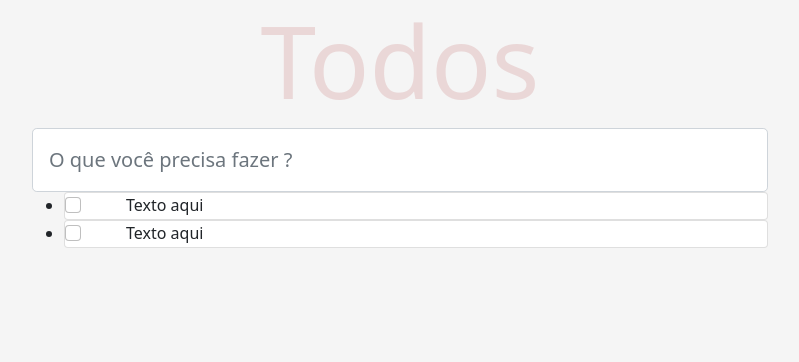
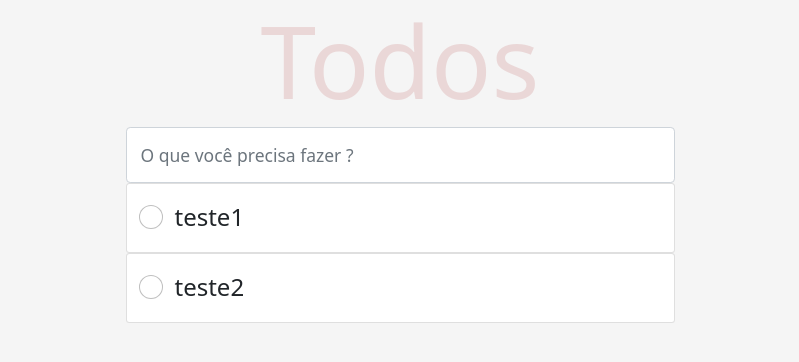
Before and after one commit to alanhenschel/TodoSite, a React (Create React App) app: page / in a window 1280 px wide. Shown: the top 362 px of the page, without its empty margins (240-1039 px from the left). Built offline with nearby package versions, Linux system fonts and the light colour scheme.

Commit message:
styling itemTodo Component

```diff
--- a/src/App.css
+++ b/src/App.css
@@ -7,6 +7,7 @@
 
 html {
   background: #f5f5f5;
+  font: 14px 'Helvetica Neue', Helvetica, Arial, sans-serif;
 }
 
 .background-home {
--- /dev/null
+++ b/src/components/inputTodo/inputTodo.css
@@ -0,0 +1,5 @@
+ul {
+    list-style-type: none;
+    margin: 0;
+    padding: 0;
+}
--- a/src/components/inputTodo/inputTodo.jsx
+++ b/src/components/inputTodo/inputTodo.jsx
@@ -1,12 +1,15 @@
 import React, { useState } from 'react'
 import ItemTodo from '../itemTodo/itemTodo'
+import './inputTodo.css'
+
+const todoList = ['teste1', 'teste2']
 
 const inputTodo = () => {
   const [input, setInput] = useState('')
   return (
     <div className="container">
       <div className="row justify-content-md-center">
-        <div className="col-sm-8">
+        <div className="col-sm-8 w-50">
           <div className="input-group input-group-lg justify-content-center">
             <input
               type="text"
@@ -23,11 +26,12 @@ const inputTodo = () => {
                   console.log(input)
                 }
               }}/>
-        </div>
-        <ul>
-            <ItemTodo />
-            <ItemTodo />
-        </ul>
+          </div>
+          <ul>
+            {todoList.map((item, index) => (
+              <ItemTodo key={index} texto={item} />
+            ))}
+          </ul>
         </div>
       </div>
     </div>
--- /dev/null
+++ b/src/components/itemTodo/itemTodo.css
@@ -0,0 +1,16 @@
+.form-check {
+    max-width: 50px;
+    padding-left: 2.0em;
+}
+
+li {
+    font-size: 24px;
+}
+
+li > div {
+    padding: 15px 15px 15px;
+}
+
+.form-check-input[type=checkbox] {
+    border-radius: 50%;
+}
--- a/src/components/itemTodo/itemTodo.jsx
+++ b/src/components/itemTodo/itemTodo.jsx
@@ -1,17 +1,21 @@
 import React from 'react'
+import './itemTodo.css'
 
-const itemTodo = () => {
+const itemTodo = (props) => {
   return (
-      <li>
-        <div className="card">
-            <div className="form-check w-25">
-                <input className="form-check-input" type="checkbox" value="" id="flexCheckDefault" />
-                <label className="form-check-label" htmlFor="flexCheckDefault">
-                    Texto aqui
-                </label>
-            </div>
-        </div>
-      </li>
+    <li className="card">
+      <div className="form-check">
+        <input
+          className="form-check-input"
+          type="checkbox"
+          value=""
+          id="flexCheckDefault"
+        />
+        <label className="form-check-label" htmlFor="flexCheckDefault">
+          {props.texto}
+        </label>
+      </div>
+    </li>
   )
 }
 
```
